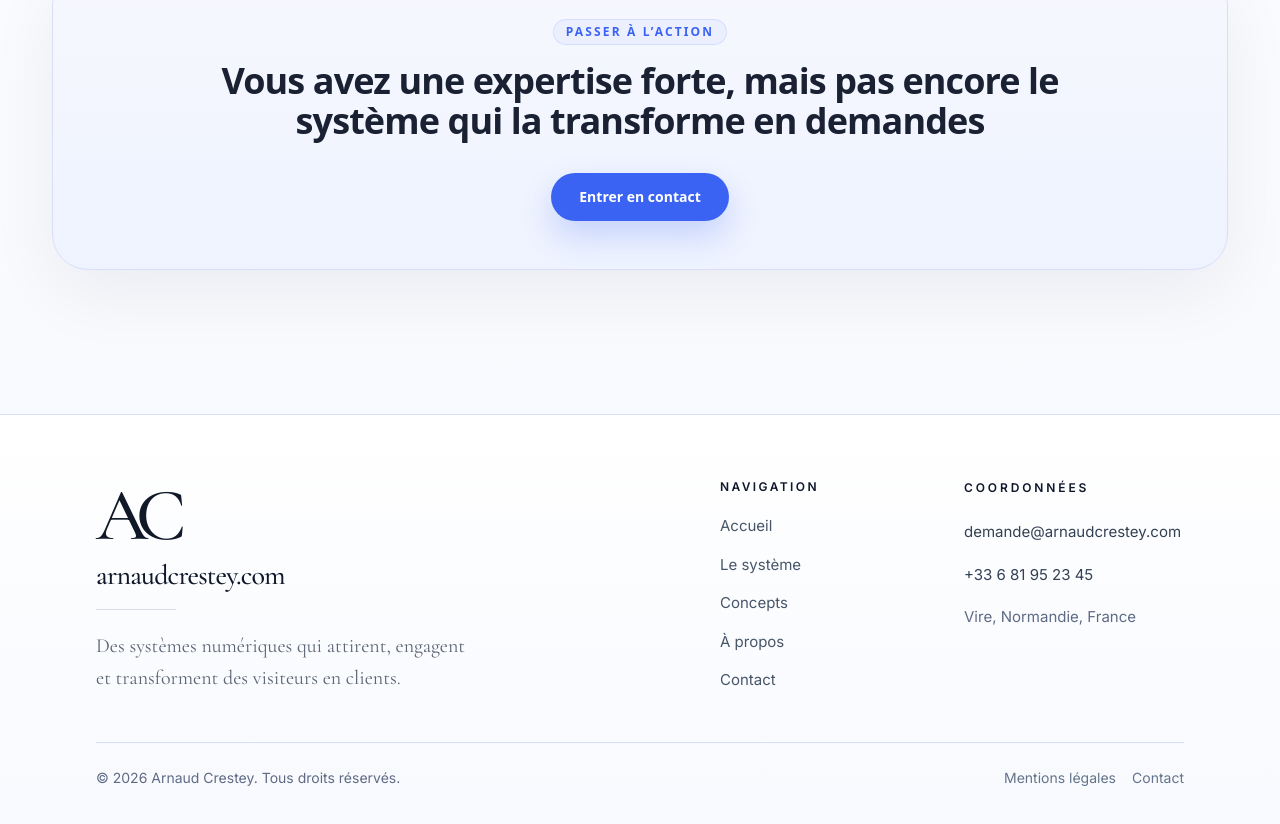
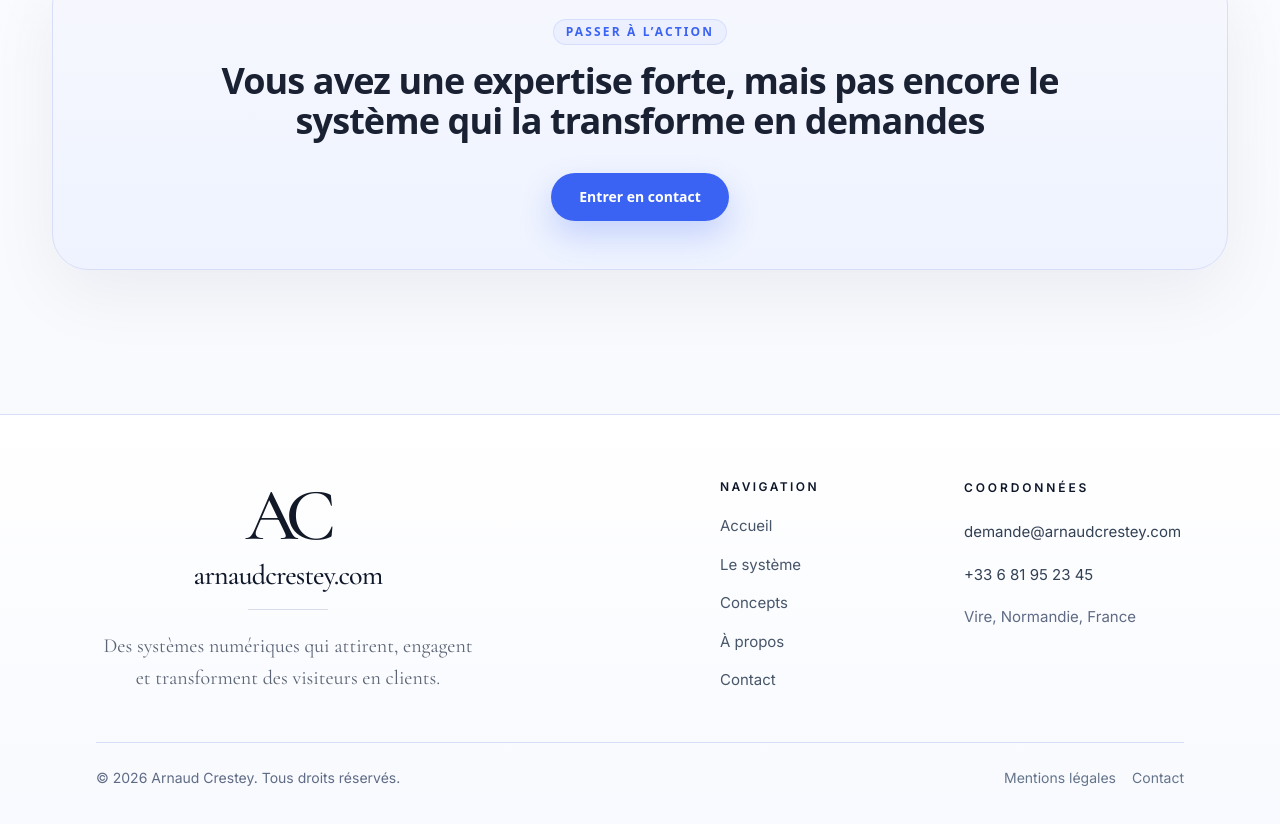
Before and after one commit to arnaudcrestey/portail-site-vitrine, a Next.js app: page /systeme in a window 1280 px wide. Shown: the part 2359-3183 px from the top of the page. Built offline with nearby package versions, Linux system fonts and the light colour scheme.

Commit message:
Update footer.tsx

```diff
--- a/components/footer.tsx
+++ b/components/footer.tsx
@@ -17,11 +17,13 @@ export function Footer() {
     <footer className="mt-20 border-t border-[#d9def8] bg-[linear-gradient(180deg,#ffffff_0%,#f7f9fe_100%)]">
       <div className="mx-auto max-w-6xl px-5 py-10 sm:px-6 sm:py-12 lg:px-8 lg:py-16">
         <div className="grid gap-12 sm:gap-14 md:grid-cols-[minmax(0,1.35fr)_180px_220px] md:justify-between md:gap-16">
+          {/* Bloc gauche centré */}
           <div className="flex justify-center md:justify-start">
-            <div className="max-w-sm text-center md:text-left">
+            <div className="w-full max-w-sm">
+              <div className="mx-auto flex w-full flex-col items-center text-center md:mx-0 md:items-center md:text-center">
                 <Link href="/" className="inline-block">
-                <div className="flex flex-col items-center md:items-start leading-none">
-                  <div className={`${monogramFont.className} relative flex items-center justify-center md:justify-start`}>
+                  <div className="flex flex-col items-center leading-none">
+                    <div className={`${monogramFont.className} relative flex items-center justify-center`}>
                       <span className="text-[58px] font-medium tracking-[-0.06em] text-[#111827] sm:text-[66px] lg:text-[74px]">
                         A
                       </span>
@@ -38,16 +40,18 @@ export function Footer() {
                   </div>
                 </Link>
 
-              <div className="mx-auto mt-5 h-px w-20 bg-[#d7dceb] md:mx-0" />
+                <div className="mx-auto mt-5 h-px w-20 bg-[#d7dceb]" />
 
                 <p
-                className={`${monogramFont.className} mx-auto mt-5 max-w-[30rem] text-[18px] italic leading-8 text-[#5b6474] sm:text-[20px] md:mx-0`}
+                  className={`${monogramFont.className} mx-auto mt-5 max-w-[30rem] text-center text-[18px] italic leading-8 text-[#5b6474] sm:text-[20px]`}
                 >
                   Des systèmes numériques qui attirent, engagent et transforment des visiteurs en clients.
                 </p>
               </div>
             </div>
+          </div>
 
+          {/* Navigation */}
           <div className="flex justify-center md:block md:justify-self-center">
             <div className="w-full max-w-[220px] text-center md:w-[180px] md:text-left">
               <h3
@@ -91,6 +95,7 @@ export function Footer() {
             </div>
           </div>
 
+          {/* Coordonnées */}
           <div className="flex justify-center md:block md:justify-self-end">
             <div className="w-full max-w-[260px] text-center md:w-[220px] md:text-left">
               <h3
@@ -119,6 +124,7 @@ export function Footer() {
           </div>
         </div>
 
+        {/* Bas de footer */}
         <div className="mt-12 border-t border-[#d9def8] pt-6">
           <div
             className={`${textFont.className} flex flex-col gap-3 text-center text-[14px] text-[#64748b] md:flex-row md:items-center md:justify-between md:text-left`}
```
Lines whose indentation alone changed are shown as unchanged.
